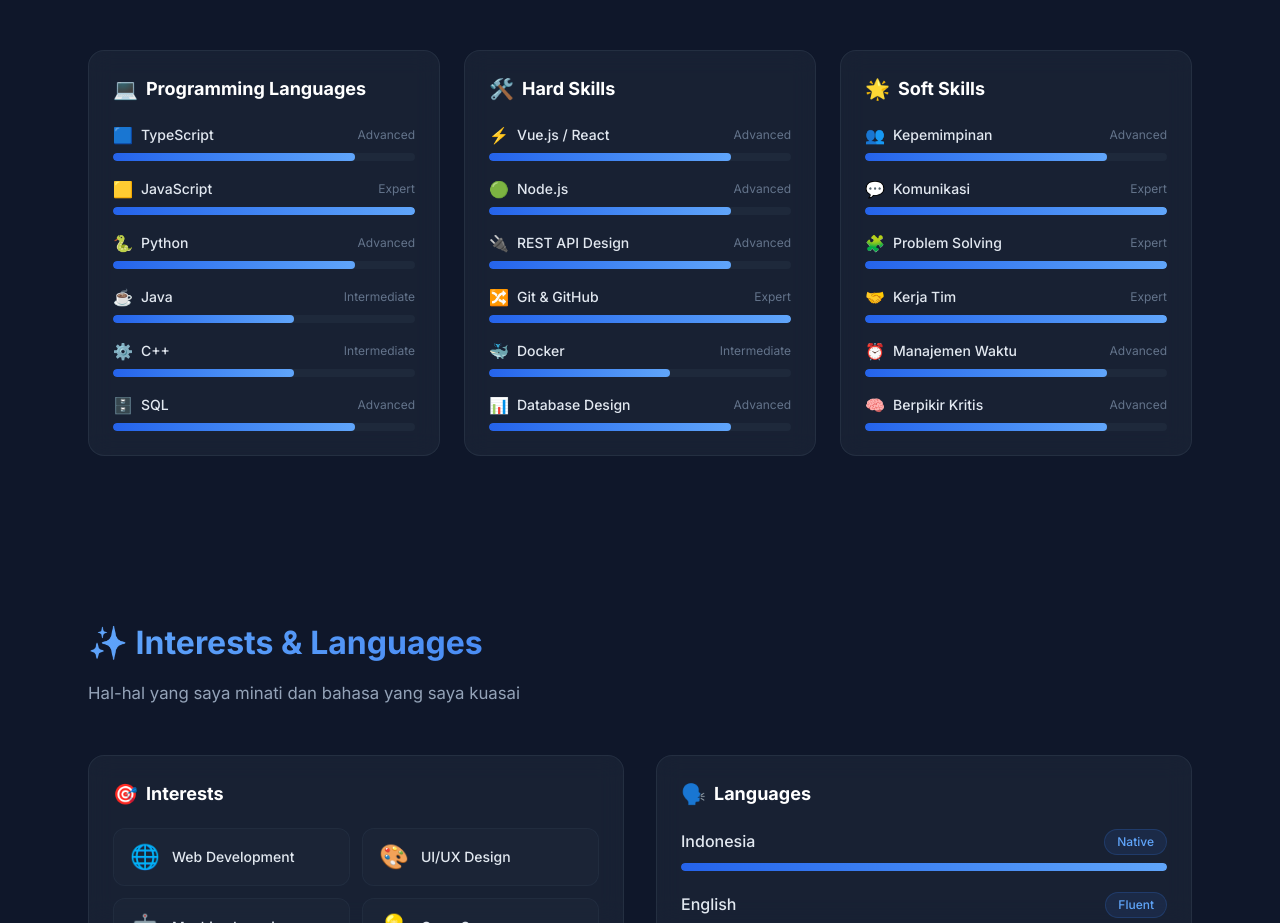
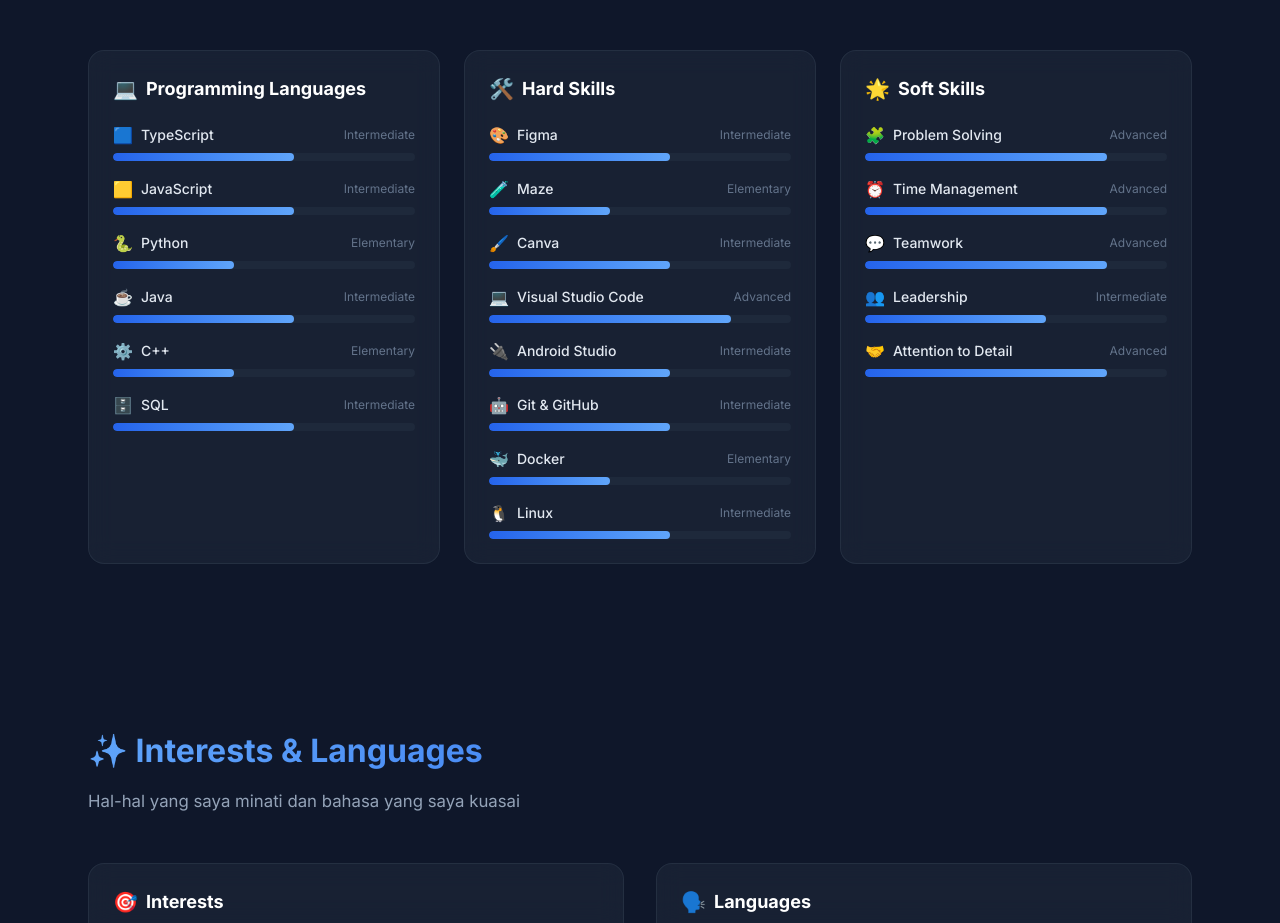
Before and after one commit to mivanf/DigiPort-MyDigitalPortofolio, a Vue app: page / in a window 1280 px wide. Shown: the part 3740-4663 px from the top of the page. Built offline with nearby package versions, Linux system fonts and the light colour scheme.

Commit message:
fix skills details

```diff
--- a/src/data/portfolio.ts
+++ b/src/data/portfolio.ts
@@ -202,34 +202,35 @@
     {
       category: 'Programming Languages',
       items: [
-        { name: 'TypeScript', level: 4, icon: '🟦' },
-        { name: 'JavaScript', level: 5, icon: '🟨' },
-        { name: 'Python', level: 4, icon: '🐍' },
+        { name: 'TypeScript', level: 3, icon: '🟦' },
+        { name: 'JavaScript', level: 3, icon: '🟨' },
+        { name: 'Python', level: 2, icon: '🐍' },
         { name: 'Java', level: 3, icon: '☕' },
-        { name: 'C++', level: 3, icon: '⚙️' },
-        { name: 'SQL', level: 4, icon: '🗄️' },
+        { name: 'C++', level: 2, icon: '⚙️' },
+        { name: 'SQL', level: 3, icon: '🗄️' },
       ],
     },
     {
       category: 'Hard Skills',
       items: [
-        { name: 'Vue.js / React', level: 4, icon: '⚡' },
-        { name: 'Node.js', level: 4, icon: '🟢' },
-        { name: 'REST API Design', level: 4, icon: '🔌' },
-        { name: 'Git & GitHub', level: 5, icon: '🔀' },
-        { name: 'Docker', level: 3, icon: '🐳' },
-        { name: 'Database Design', level: 4, icon: '📊' },
+        { name: 'Figma', level: 3, icon: '🎨' },
+        { name: 'Maze', level: 2, icon: '🧪' },
+        { name: 'Canva', level: 3, icon: '🖌️' },
+        { name: 'Visual Studio Code', level: 4, icon: '💻' },
+        { name: 'Android Studio', level: 3, icon: '🔌' },
+        { name: 'Git & GitHub', level: 3, icon: '🤖' },
+        { name: 'Docker', level: 2, icon: '🐳' },
+        { name: 'Linux', level: 3, icon: '🐧' },
       ],
     },
     {
       category: 'Soft Skills',
       items: [
-        { name: 'Kepemimpinan', level: 4, icon: '👥' },
-        { name: 'Komunikasi', level: 5, icon: '💬' },
-        { name: 'Problem Solving', level: 5, icon: '🧩' },
-        { name: 'Kerja Tim', level: 5, icon: '🤝' },
-        { name: 'Manajemen Waktu', level: 4, icon: '⏰' },
-        { name: 'Berpikir Kritis', level: 4, icon: '🧠' },
+        { name: 'Problem Solving', level: 4, icon: '🧩' },
+        { name: 'Time Management', level: 4, icon: '⏰' },
+        { name: 'Teamwork', level: 4, icon: '💬' },
+        { name: 'Leadership', level: 3, icon: '👥' },
+        { name: 'Attention to Detail', level: 4, icon: '🤝' },
       ],
     },
   ],
```
